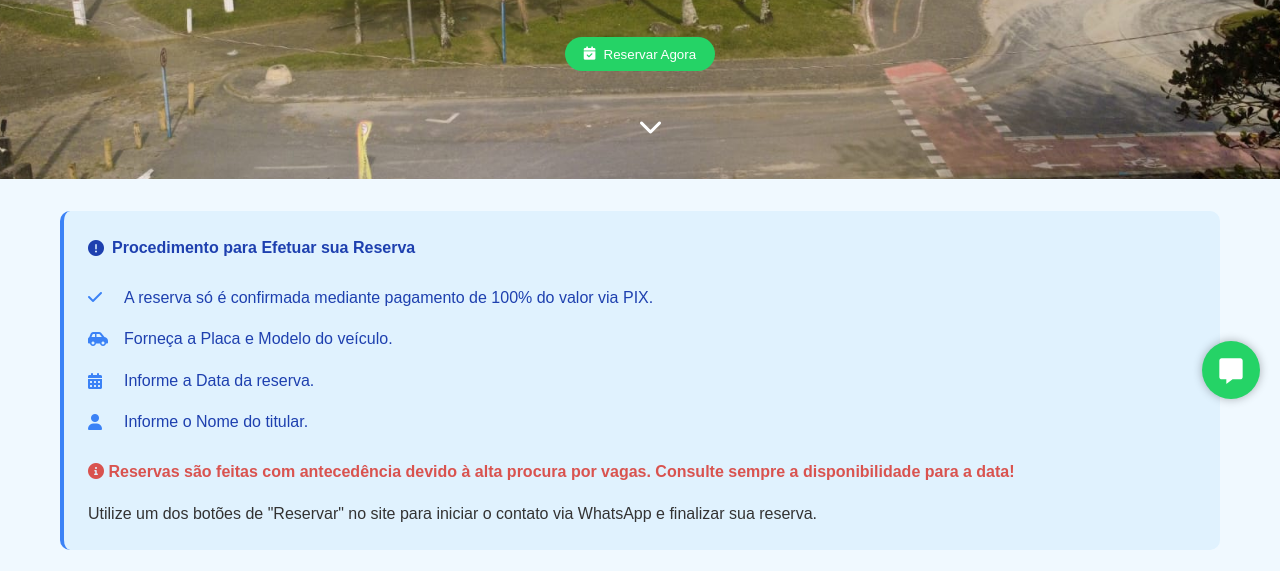
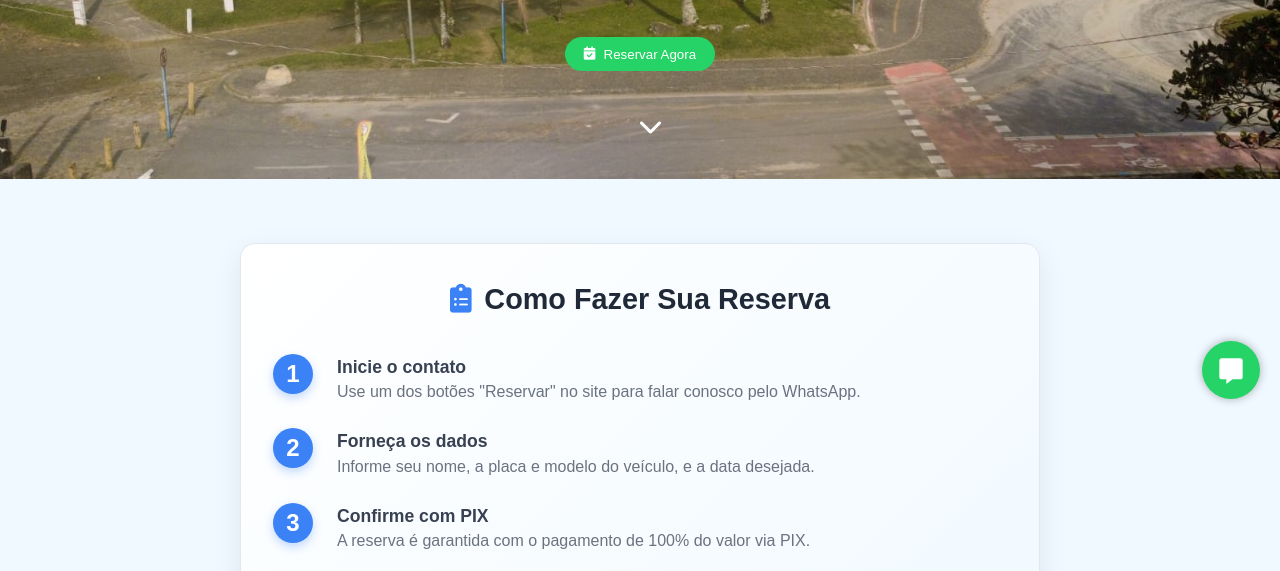
Before and after one commit to Rodriguera07/estacionamentosite, a plain HTML site: page index.html in a window 1280 px wide. Shown: the part 381-952 px from the top of the page. Drawn offline with Linux system fonts and the light colour scheme.

Commit message:
atualizado card informativo

```diff
--- a/index.html
+++ b/index.html
@@ -57,16 +57,34 @@
     <!-- Reservation Notice Section -->
     <section class="reserva-aviso-section">
         <div class="container">
-            <div class="reserva-notice">
-                <h4><i class="fas fa-exclamation-circle"></i> Procedimento para Efetuar sua Reserva</h4>
-                <ul>
-                    <li><i class="fas fa-check"></i>A reserva só é confirmada mediante pagamento de 100% do valor via PIX.</li>
-                    <li><i class="fas fa-car-side"></i>Forneça a Placa e Modelo do veículo.</li>
-                    <li><i class="fas fa-calendar-alt"></i>Informe a Data da reserva.</li>
-                    <li><i class="fas fa-user"></i>Informe o Nome do titular.</li>
-                </ul>
-                <p style="margin-top: 1rem; font-weight: bold; color: #d9534f;"><i class="fas fa-info-circle"></i> Reservas são feitas com antecedência devido à alta procura por vagas. Consulte sempre a disponibilidade para a data!</p>
-                <p style="margin-top: 1rem;">Utilize um dos botões de "Reservar" no site para iniciar o contato via WhatsApp e finalizar sua reserva.</p>
+            <div class="reserva-procedimento">
+                <h3 class="reserva-titulo"><i class="fas fa-clipboard-list"></i> Como Fazer Sua Reserva</h3>
+                <div class="passos-reserva">
+                    <div class="passo">
+                        <div class="passo-numero">1</div>
+                        <div class="passo-conteudo">
+                            <p><strong>Inicie o contato</strong></p>
+                            <p>Use um dos botões "Reservar" no site para falar conosco pelo WhatsApp.</p>
+                        </div>
+                    </div>
+                    <div class="passo">
+                        <div class="passo-numero">2</div>
+                        <div class="passo-conteudo">
+                            <p><strong>Forneça os dados</strong></p>
+                            <p>Informe seu nome, a placa e modelo do veículo, e a data desejada.</p>
+                        </div>
+                    </div>
+                    <div class="passo">
+                        <div class="passo-numero">3</div>
+                        <div class="passo-conteudo">
+                            <p><strong>Confirme com PIX</strong></p>
+                            <p>A reserva é garantida com o pagamento de 100% do valor via PIX.</p>
+                        </div>
+                    </div>
+                </div>
+                <div class="reserva-aviso-importante">
+                    <p><i class="fas fa-exclamation-triangle"></i> <strong>Atenção:</strong> Devido à alta procura, faça sua reserva com antecedência para garantir sua vaga!</p>
+                </div>
             </div>
         </div>
     </section>
--- a/styles.css
+++ b/styles.css
@@ -712,39 +712,95 @@ section.visible {
     line-height: 1.6;
 }
 
-/* Reservation Notice Card */
-.reserva-notice {
-    background: #e0f2fe;
+/* Reservation Notice Card (New Design) */
+.reserva-procedimento {
+    background: linear-gradient(135deg, #ffffff, #f0f9ff);
+    border-radius: 15px;
+    padding: 2rem;
+    box-shadow: 0 10px 30px rgba(0, 0, 0, 0.08);
+    border: 1px solid #e2e8f0;
+    max-width: 800px;
+    margin: 2rem auto; /* Centraliza o card */
+}
+
+.reserva-titulo {
+    text-align: center;
+    font-size: 1.8rem;
+    font-weight: bold;
+    color: #1f2937;
+    margin-bottom: 2rem;
+    display: flex;
+    align-items: center;
+    justify-content: center;
+    gap: 0.8rem;
+}
+
+.reserva-titulo i {
+    color: #3b82f6;
+}
+
+.passos-reserva {
+    display: flex;
+    flex-direction: column;
+    gap: 1.5rem;
+}
+
+.passo {
+    display: flex;
+    align-items: flex-start;
+    gap: 1.5rem;
+}
+
+.passo-numero {
+    flex-shrink: 0;
+    width: 40px;
+    height: 40px;
+    background: #3b82f6;
+    color: white;
+    font-size: 1.5rem;
+    font-weight: bold;
+    display: flex;
+    align-items: center;
+    justify-content: center;
+    border-radius: 50%;
+    box-shadow: 0 4px 10px rgba(59, 130, 246, 0.3);
+}
+
+.passo-conteudo p {
+    margin: 0;
+    line-height: 1.5;
+}
+
+.passo-conteudo p:first-child {
+    font-weight: bold;
+    color: #374151;
+    font-size: 1.1rem;
+}
+
+.passo-conteudo p:last-child {
+    color: #6b7280;
+    font-size: 1rem;
+}
+
+.reserva-aviso-importante {
+    margin-top: 2rem;
     padding: 1.5rem;
-    border-radius: 10px;
-    border-left: 4px solid #3b82f6;
-    margin-bottom: 2rem;
-}
-
-.reserva-notice h4 {
-    color: #1e40af;
-    margin-bottom: 1rem;
-    display: flex;
-    align-items: center;
-    gap: 0.5rem;
-}
-
-.reserva-notice ul {
-    list-style: none;
-    padding: 0;
-}
-
-.reserva-notice li {
-    padding: 0.5rem 0;
+    background: #fffbe6;
+    border-left: 5px solid #facc15;
+    border-radius: 8px;
+}
+
+.reserva-aviso-importante p {
+    margin: 0;
+    color: #a16207;
+    font-size: 1.05rem;
     display: flex;
     align-items: center;
     gap: 1rem;
-    color: #1e40af;
-}
-
-.reserva-notice li i {
-    color: #3b82f6;
-    width: 20px;
+}
+
+.reserva-aviso-importante i {
+    font-size: 1.5rem;
 }
 
 
```
